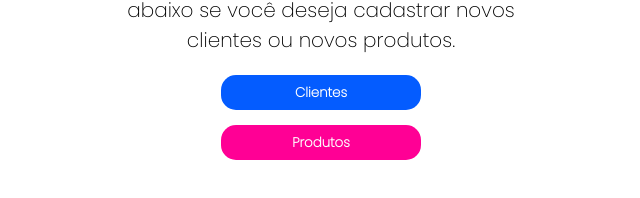
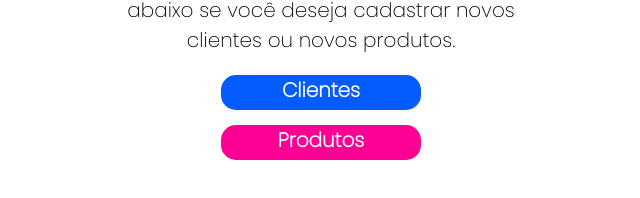
Before and after one commit to kelvinteixeira/E-commerce-Hiring-Coders-Project, a React (Create React App) app: page / in a window 1280 px wide. Shown: the part 466-664 px from the top of the page, without its empty margins (319-959 px from the left). Built offline with nearby package versions, Linux system fonts and the light colour scheme.

Commit message:
Rotas definadas nos botões da Home

```diff
--- a/src/pages/Home.js
+++ b/src/pages/Home.js
@@ -1,16 +1,18 @@
 import React from 'react'
+import { Link } from 'react-router-dom'
 import '../style.css'
 import Logo from '../assets/Vtex-logo.png'
 
 export default function Home() {
+
    return (
       <div className="card-container">
          <div className="card-content">
             <img className="logo" src={Logo} alt="logo-vtex"></img>
             <h2>Gestão de Cadastros</h2>
             <p>Sistema exclusivo para o gerenciamento de cadastro, escolha abaixo se você deseja cadastrar novos clientes ou novos produtos.</p>
-            <button className="card-button-client">Clientes</button>
-            <button className="card-button-product">Produtos</button>
+            <Link className="card-button-client" to="/clients" >Clientes</Link>
+            <Link className="card-button-product" to="/products" >Produtos</Link>
          </div>
       </div>
 
--- a/src/routes.js
+++ b/src/routes.js
@@ -2,7 +2,7 @@ import React from 'react'
 import { Route, Switch, BrowserRouter } from 'react-router-dom'
 
 import Home from  './pages/Home'
-import SingIn from './pages/SingIn'
+import Clients from './pages/Clients'
 import Products from './pages/Product'
 
 
@@ -11,7 +11,7 @@ export default function Router() {
       <BrowserRouter>
          <Switch>
             <Route path='/' exact component={Home}></Route>
-            <Route path='/clients' exact component={SingIn}></Route>
+            <Route path='/clients' exact component={Clients}></Route>
             <Route path='/products' exact component={Products}></Route>
          </Switch>
       </BrowserRouter>
--- a/src/style.css
+++ b/src/style.css
@@ -50,6 +50,7 @@ body {
    color: white;
    cursor: pointer;
    transition: ease-in-out 0.4s;
+   text-decoration: none;
 }
 
 .card-button-product {
@@ -66,6 +67,7 @@ body {
    color: white;
    cursor: pointer;
    transition: ease-in-out 0.4s;
+   text-decoration: none;
 }
 
 .card-button-client:hover {
```
Also changed, not shown: src/pages/Clients.js (renamed from src/pages/SingIn.js).
